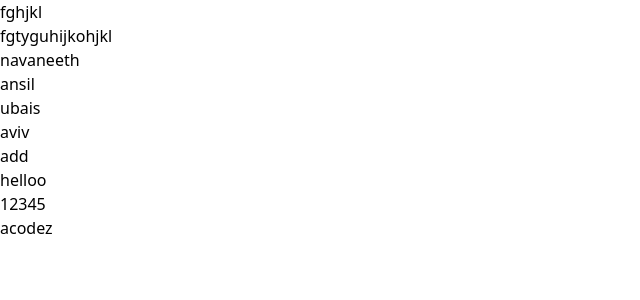
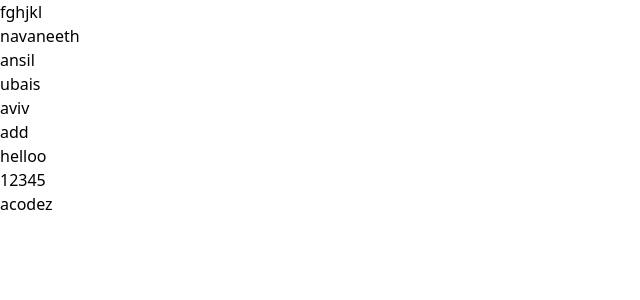
Before and after one commit to Muhammed-ubaiz/New-folder, a React (Vite) app in the folder frond-end/: page / in a window 1280 px wide. Shown: the top 300 px of the page, without its empty margins (0-640 px from the left). Built offline with nearby package versions, Linux system fonts and the light colour scheme.

Commit message:
ubaise change1

```diff
--- a/frond-end/src/App.jsx
+++ b/frond-end/src/App.jsx
@@ -7,20 +7,14 @@ function App() {
 
   return (
     <>
-      <h1>fghjkl</h1>
-       <h1>fgtyguhijkohjkl</h1>
+       <h1>fghjkl</h1>
        <h1>navaneeth</h1>
        <h1>ansil</h1>
        <h1>ubais</h1>
        <h1>aviv</h1>
        <h1>add</h1>
-
        <p>helloo</p>
-
-
        <h1>12345</h1>
-
-
        <h1>acodez</h1>
 
 
```
